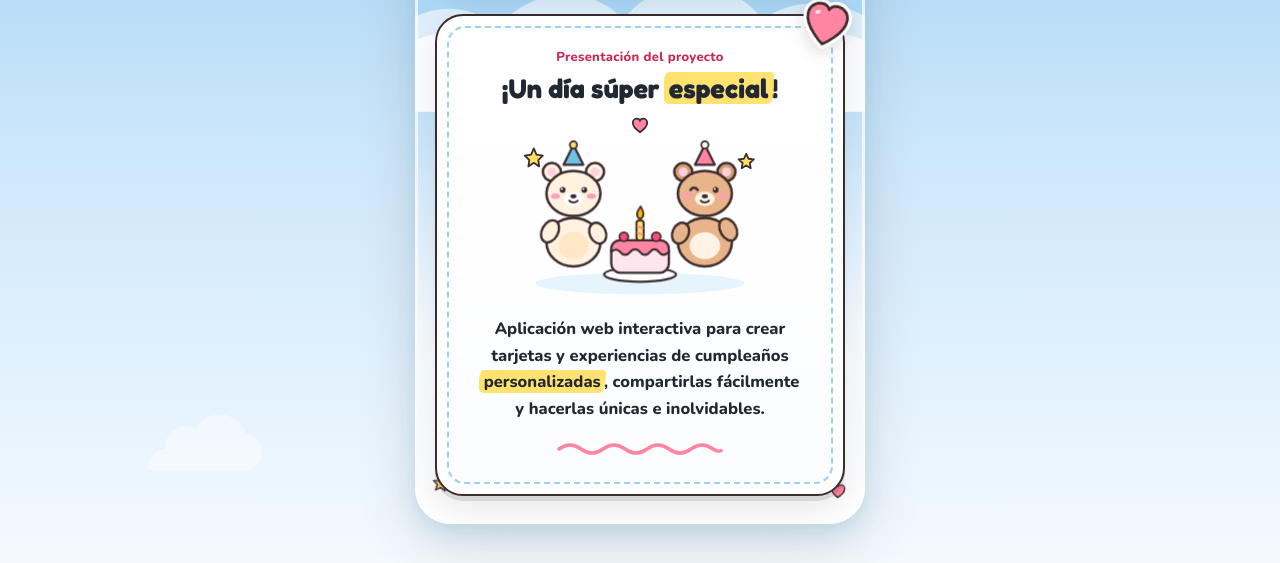
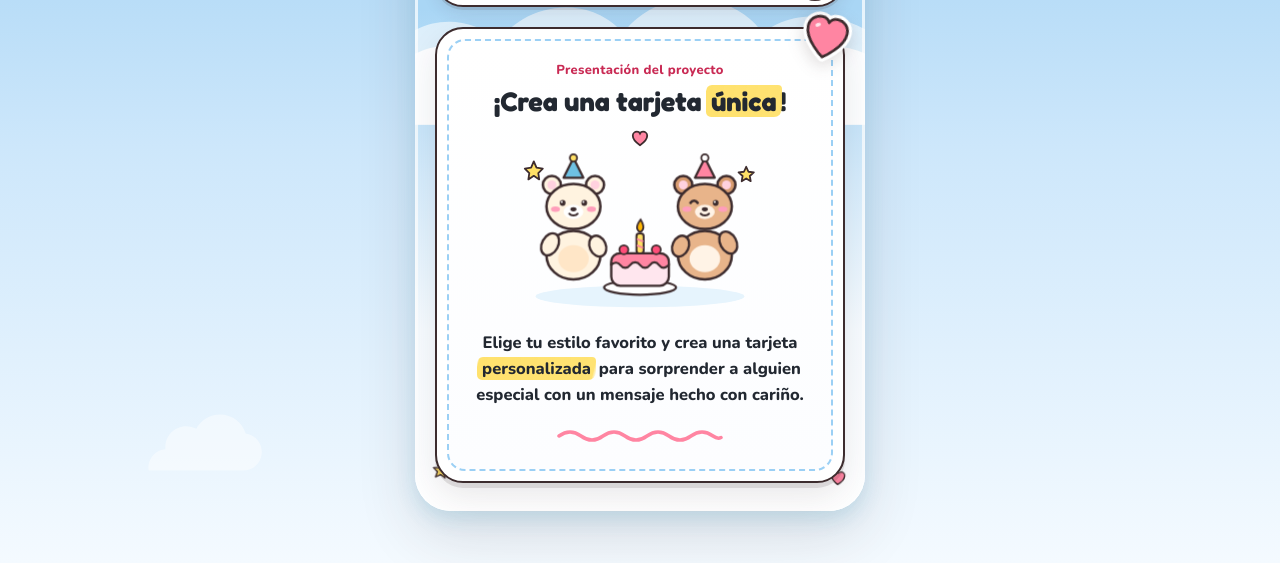
Before and after one commit to MarleneAmi-612/HBD_Shemana, a plain HTML site: page src/index.html in a window 1280 px wide. Shown: the part 237-800 px from the top of the page. Drawn offline with nearby package versions, Linux system fonts and the light colour scheme.

Commit message:
Agregar presentacion del proyecto

```diff
--- a/src/index.html
+++ b/src/index.html
@@ -1064,7 +1064,7 @@
                 <div class="preview-header">
                   <p class="preview-kicker" id="preview-theme-kicker">Presentación del proyecto</p>
                   <h2 class="preview-title">
-                    ¡Un día súper <span class="marker-highlight">especial</span>!
+                    ¡Crea una tarjeta <span class="marker-highlight">única</span>!
                   </h2>
                 </div>
 
@@ -1077,9 +1077,8 @@
 
                 <div class="preview-message-box">
                   <p class="preview-message">
-                    Aplicación web interactiva para crear tarjetas y experiencias de cumpleaños
-                    <span class="marker-highlight">personalizadas</span>, compartirlas fácilmente
-                    y hacerlas únicas e inolvidables.
+                    Elige tu estilo favorito y crea una tarjeta <span class="marker-highlight">personalizada</span>
+                    para sorprender a alguien especial con un mensaje hecho con cariño.
                   </p>
                 </div>
 
```
